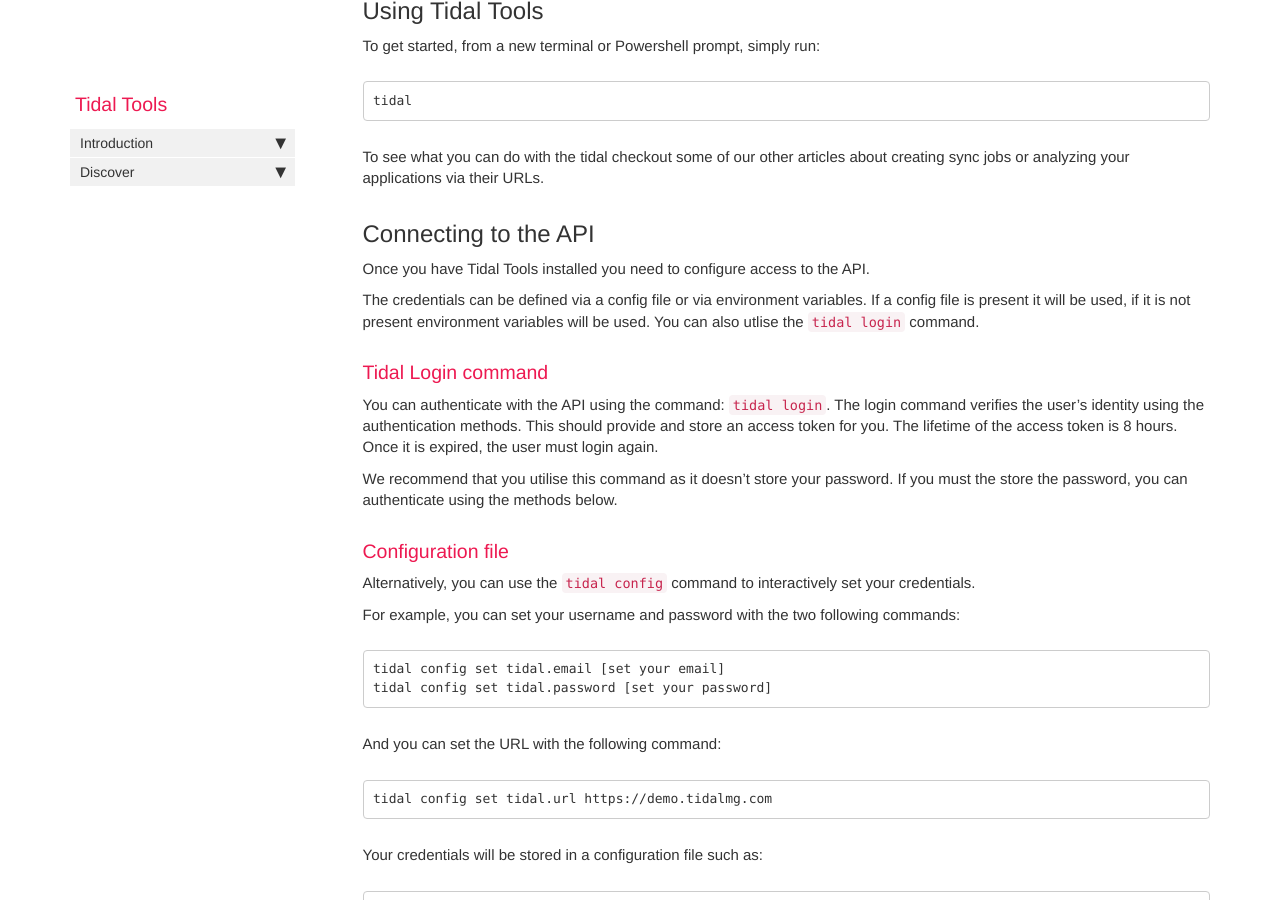
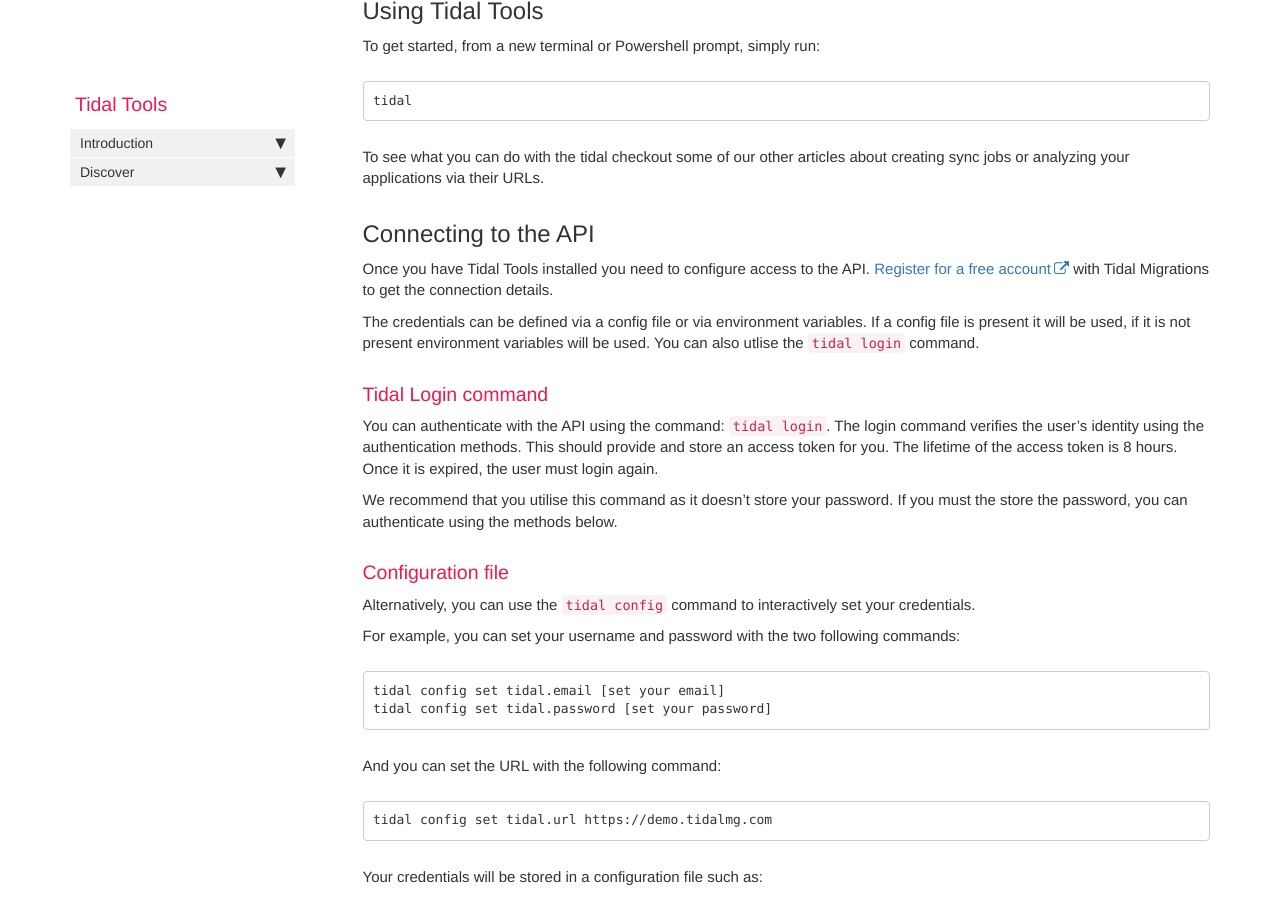
Before and after one commit to tidalmigrations/tidalmigrations.github.io, a Jekyll site: the page built from pages/tidal tools/getstarted.md, in a window 1280 px wide and 900 px high, scrolled down 651 px. Built offline with Jekyll 4.4.1, drawn with Linux system fonts in a browser that asks for light colours; nearby versions of some CDN libraries; comment, search, counter and statistics services are not loaded.

Commit message:
Update getstarted.md

```diff
--- a/pages/tidal tools/getstarted.md
+++ b/pages/tidal tools/getstarted.md
@@ -25,7 +25,7 @@ tidal
 To see what you can do with the tidal checkout some of our other articles about creating sync jobs or analyzing your applications via their URLs.
 
 ## Connecting to the API
-Once you have Tidal Tools installed you need to configure access to the API.
+Once you have Tidal Tools installed you need to configure access to the API. [Register for a free account](https://get.tidalmg.com/) with Tidal Migrations to get the connection details.
 
 The credentials can be defined via a config file or via environment variables. If a config file is present it will be used, if it is not present environment variables will be used.
 You can also utlise the `tidal login` command.
```
